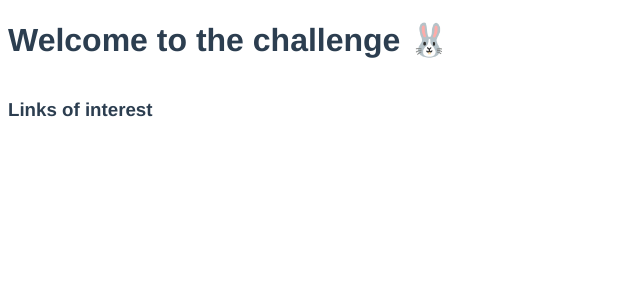
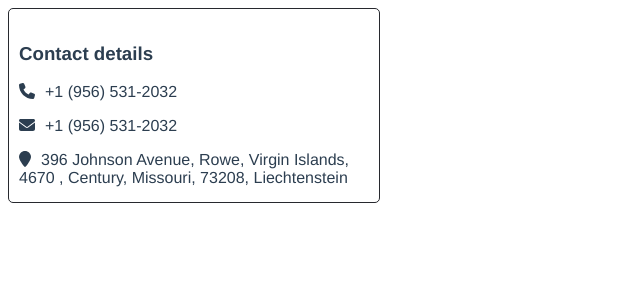
Before and after one commit to nithin-antony/receeve-coding-challenge, a Vue app: page / in a window 1280 px wide. Shown: the top 300 px of the page, without its empty margins (0-640 px from the left). Built offline with nearby package versions, Linux system fonts and the light colour scheme.

Commit message:
Created contact details component

```diff
--- a/package.json
+++ b/package.json
@@ -10,6 +10,11 @@
     "api": "json-server --watch api/db.json --port 9001"
   },
   "dependencies": {
+    "@fortawesome/fontawesome-svg-core": "^6.1.1",
+    "@fortawesome/free-brands-svg-icons": "^6.1.1",
+    "@fortawesome/free-regular-svg-icons": "^6.1.1",
+    "@fortawesome/free-solid-svg-icons": "^6.1.1",
+    "@fortawesome/vue-fontawesome": "^2.0.8",
     "concurrently": "^6.0.0",
     "core-js": "^3.6.5",
     "express": "^4.17.1",
--- a/src/App.vue
+++ b/src/App.vue
@@ -1,18 +1,44 @@
 <template>
   <div class="challenge">
-    <Dashboard msg="Welcome to the challenge 🐰" />
+    <!-- <Dashboard msg="Welcome to the challenge 🐰" /> -->
+    <!-- <Accounts /> -->
+    <ContactDetails v-bind:contactDeatils="contactDeatils" />
   </div>
 </template>
 
 <script lang="ts">
-import Dashboard from "./components/Dashboard/Dashboard.vue";
+import Dashboard from "./components/Dashboard.vue";
+import Accounts from "./components/Accounts.vue";
+import ContactDetails from "./components/ContactDetails.vue";
 import { Component, Vue } from "vue-property-decorator";
 
-@Component({ components: { Dashboard } })
+@Component({ components: { Dashboard, Accounts, ContactDetails } })
 export default class App extends Vue {
   mounted(): void {
     console.log("let's go");
   }
+  accountData = {
+    id: "ff5f2424-0a46-444d-925c-d5bfb248e6f0",
+    debtor: {
+      title: "Ms.",
+      firstName: "Oliver",
+      lastName: "Mcmahon",
+      address: {
+        address: "396 Johnson Avenue, Rowe, Virgin Islands, 4670",
+        city: "Century",
+        state: "Missouri",
+        zip: 73208,
+        country: "Liechtenstein",
+      },
+      mobilePhone: "+1 (956) 531-2032",
+      email: "mcmahon.oliver@sureplex.name",
+    },
+  };
+  contactDeatils = {
+    ...this.accountData.debtor.address,
+    mobilePhone: this.accountData.debtor.mobilePhone,
+    email: this.accountData.debtor.mobilePhone,
+  };
 }
 </script>
 
--- /dev/null
+++ b/src/components/Accounts.vue
@@ -0,0 +1,99 @@
+<template>
+  <div class="hello">
+    <h1>Accounts</h1>
+    <table id="custom-table">
+      <tr>
+        <th>Name</th>
+        <th>Mobile Phone Number</th>
+        <th>Email</th>
+        <th>Action</th>
+      </tr>
+      <tr>
+        <td>Ms. Oliver Mcmahon</td>
+        <td>+1 (956) 531-2032</td>
+        <td>mcmahon.oliver@sureplex.name</td>
+        <td>Address</td>
+      </tr>
+      <tr>
+        <td>Berglunds snabbköp</td>
+        <td>Christina Berglund</td>
+        <td>Sweden</td>
+      </tr>
+      <tr>
+        <td>Centro comercial Moctezuma</td>
+        <td>Francisco Chang</td>
+        <td>Mexico</td>
+      </tr>
+      <tr>
+        <td>Ernst Handel</td>
+        <td>Roland Mendel</td>
+        <td>Austria</td>
+      </tr>
+      <tr>
+        <td>Island Trading</td>
+        <td>Helen Bennett</td>
+        <td>UK</td>
+      </tr>
+      <tr>
+        <td>Königlich Essen</td>
+        <td>Philip Cramer</td>
+        <td>Germany</td>
+      </tr>
+      <tr>
+        <td>Laughing Bacchus Winecellars</td>
+        <td>Yoshi Tannamuri</td>
+        <td>Canada</td>
+      </tr>
+      <tr>
+        <td>Magazzini Alimentari Riuniti</td>
+        <td>Giovanni Rovelli</td>
+        <td>Italy</td>
+      </tr>
+      <tr>
+        <td>North/South</td>
+        <td>Simon Crowther</td>
+        <td>UK</td>
+      </tr>
+      <tr>
+        <td>Paris spécialités</td>
+        <td>Marie Bertrand</td>
+        <td>France</td>
+      </tr>
+    </table>
+  </div>
+</template>
+
+<script lang="ts">
+import { Component, Vue, Prop } from "vue-property-decorator";
+@Component
+export default class Dashboard extends Vue {
+  @Prop()
+  msg!: string;
+}
+</script>
+
+<style scoped>
+#custom-table {
+  border-collapse: collapse;
+  width: 100%;
+}
+
+#custom-table tr {
+  border-bottom: 1px solid #27292e;
+}
+
+#custom-table td {
+  padding: 10px 0 10px 0;
+}
+
+/* #custom-table tr:hover {
+  background-color: rgb(56, 55, 55);
+} */
+
+#custom-table th {
+  padding-top: 12px;
+  padding-bottom: 12px;
+  text-align: left;
+  color: #27292e;
+}
+</style>
--- /dev/null
+++ b/src/components/ContactDetails.vue
@@ -0,0 +1,62 @@
+<template>
+  <div class="contact-details">
+    <h3>Contact details</h3>
+    <p>
+      <span class="icon"><font-awesome-icon icon="phone"/></span>
+      <span>{{ contactDeatils.mobilePhone }}</span>
+    </p>
+    <p>
+      <span class="icon"><font-awesome-icon icon="envelope"/></span>
+      <span>{{ contactDeatils.email }}</span>
+    </p>
+    <div>
+      <span class="icon"><font-awesome-icon icon="location-pin"/></span>
+      <span class="address">{{ contactDeatils.address }}{{ " , " }}</span>
+      <span class="address">{{
+        `${contactDeatils.city}, ${contactDeatils.state}, ${contactDeatils.zip}, ${contactDeatils.country} `
+      }}</span>
+    </div>
+    <div></div>
+  </div>
+</template>
+
+<script lang="ts">
+import { Component, Vue, Prop } from "vue-property-decorator";
+interface contactDeatilsTypes {
+  address: string;
+  city: string;
+  state: string;
+  zip: number;
+  country: string;
+  mobilePhone: string;
+  email: string;
+}
+@Component
+export default class ContactDetails extends Vue {
+  mounted(): void {
+    console.log("ContactDetails", this.contactDeatils);
+  }
+  @Prop() contactDeatils!: contactDeatilsTypes;
+}
+</script>
+
+<style scoped>
+.contact-details {
+  padding: 15px 10px;
+  width: 350px;
+  height: auto;
+  border: 1px solid #27292e;
+  border-radius: 5px;
+}
+
+p {
+  font-weight: 500;
+}
+.icon {
+  padding-right: 10px;
+}
+
+.address {
+  font-weight: 500;
+}
+</style>
--- a/src/components/Dashboard/Dashboard.vue
+++ b/src/components/Dashboard.vue
@@ -1,7 +1,6 @@
 <template>
   <div class="hello">
-    <h1>{{ msg }}</h1>
-    <h3>Links of interest</h3>
+    <h1>Dashboard</h1>
   </div>
 </template>
 
@@ -14,19 +13,4 @@ export default class Dashboard extends Vue {
 }
 </script>
 
-<style scoped>
-h3 {
-  margin: 40px 0 0;
-}
-ul {
-  list-style-type: none;
-  padding: 0;
-}
-li {
-  display: inline-block;
-  margin: 0 10px;
-}
-a {
-  color: #42b983;
-}
-</style>
+<style scoped></style>
--- a/src/main.ts
+++ b/src/main.ts
@@ -1,8 +1,18 @@
-import Vue from 'vue'
-import App from  '@/App.vue'
+import Vue from "vue";
+import App from "@/App.vue";
+import { library } from "@fortawesome/fontawesome-svg-core";
+import {
+  faPhone,
+  faEnvelope,
+  faLocationPin,
+} from "@fortawesome/free-solid-svg-icons";
+import { FontAwesomeIcon } from "@fortawesome/vue-fontawesome";
 
-Vue.config.productionTip = false
+library.add(faPhone, faEnvelope, faLocationPin);
+Vue.component("font-awesome-icon", FontAwesomeIcon);
+
+Vue.config.productionTip = false;
 
 new Vue({
-  render: h => h(App),
-}).$mount('#app')
+  render: (h) => h(App),
+}).$mount("#app");
```
Also changed, not shown: 1 other file (tests, documents, lock files or other folders).
